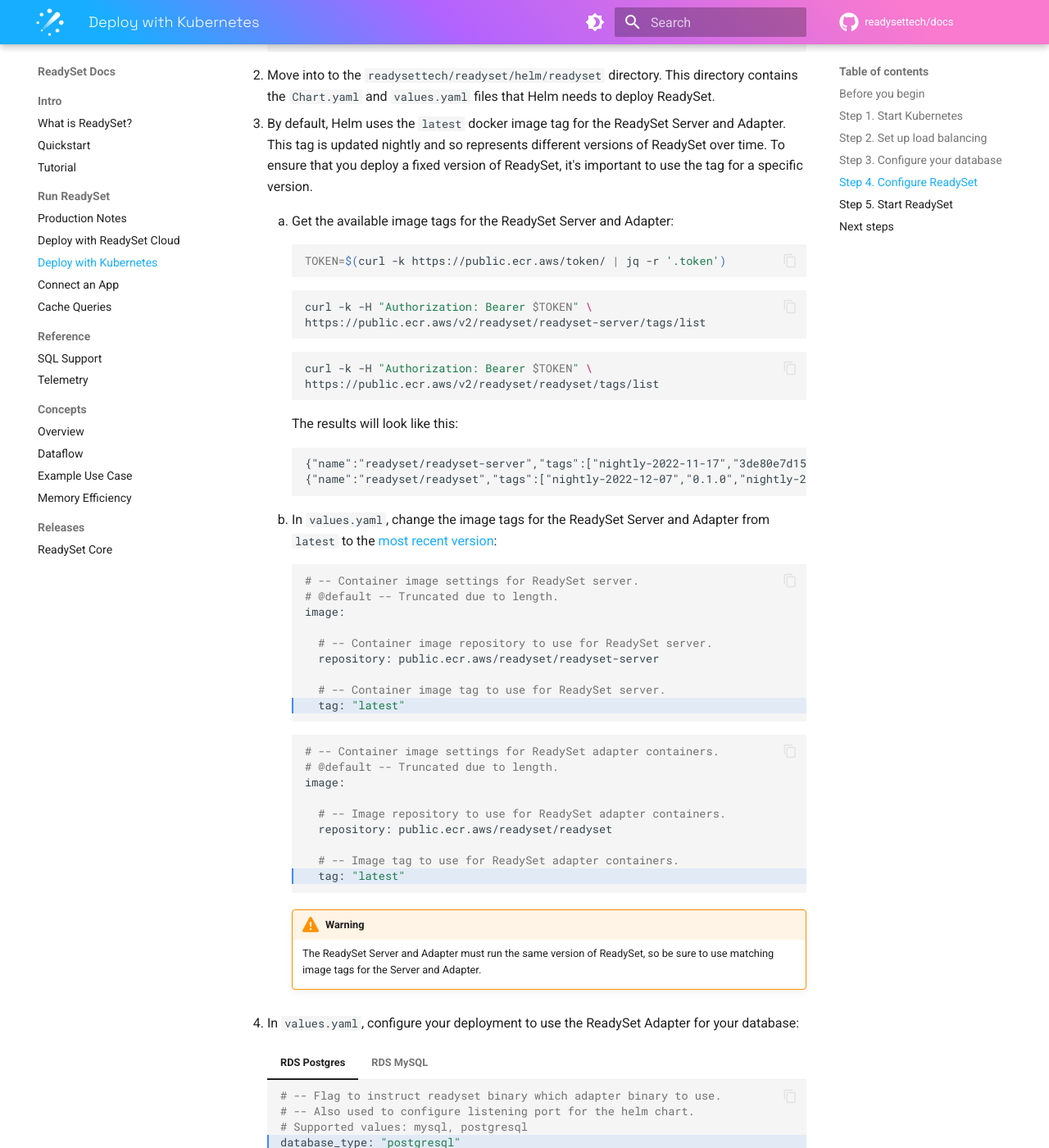
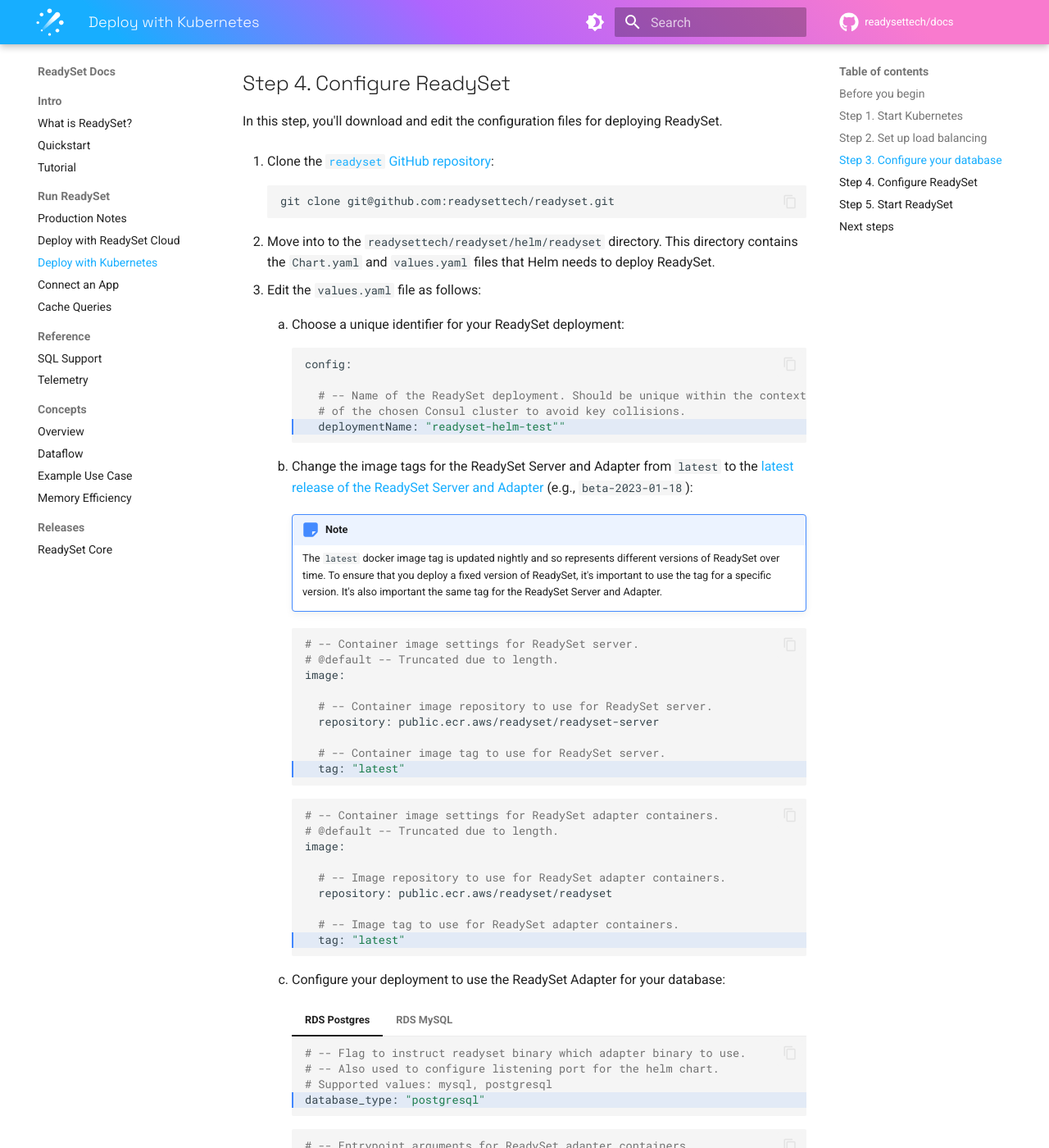
Before and after one commit to readysettech/docs-old, an MkDocs documentation site: the page built from docs/guides/deploy-readyset-kubernetes.md, in a window 1280 px wide and 1400 px high, scrolled down 7021 px. Shown: the whole window at 82% size. Built offline with MkDocs 1.6.1 and Material for MkDocs 9.7.7, drawn with Linux system fonts in a browser that asks for light colours; comment, search, counter and statistics services are not loaded; some of the changed text lies outside the part shown.

Commit message:
Update the helm tutorial
- Clarify how to find region of db
- Add note about needing to manually create a managed
  node group if cluster creation fails.
- Add step to specify a customer deployment name.
- Present edits to values.yaml as a single step.

Fixes: DOC-101
Fixes: DOC-102

````diff
--- a/docs/guides/deploy-readyset-kubernetes.md
+++ b/docs/guides/deploy-readyset-kubernetes.md
@@ -71,7 +71,7 @@
 2. Identify the region where your database is running:
 
     1. In the RDS Console, select your database.
-    2. Under **Summary**, note the region portion of **Region & AZ**.
+    2. Under **Summary**, note the region portion of **Region & AZ**. For example, `us-east-1` is the region portion of `us-east-1f`.
 
 3. From your local workstation, create a Kubernetes cluster, replacing the `<db-region` and `<db-subnet>` placeholders with the details from the previous steps:
 
@@ -90,12 +90,16 @@
     | -----| ------------------------------------ |
     | `--name` | The name of the cluster.  |
     | `--region` | The [region](https://docs.aws.amazon.com/AWSEC2/latest/UserGuide/using-regions-availability-zones.html) where your database is running and where you will run your EKS cluster. It is necessary to run your cluster in the same region as your database in order to have access to the same VPC. |
-    | `--nodegroup-name` | The name of the pool of nodes for the cluster. |
+    | `--nodegroup-name` | <p>The name of the node group for the cluster.</p><p>This node group should be created automatically along with the cluster. However, if cluster creation fails because a node group could not be created, you will need to [create a managed node group](https://docs.aws.amazon.com/eks/latest/userguide/create-managed-node-group.html) manually and reference it in the `--nodegroup-name` flag.</p> |
     | `--nodes` | <p>The number of nodes in the cluster.</p><p>3 is the minimum required for a simple ReadySet deployment of one ReadySet Server, one ReadySet Adapter, and one instance of Consul.</p> |
     | `--node-type` | <p>The [instance type](https://www.amazonaws.cn/en/ec2/instance-types/) to use for the nodes.</p><p>The `c5.2xlarge` type is fine for testing ReadySet; however, ReadySet is a memory-intensive application, so you should use memory-optimized instances (`r5.2xlarge` or larger) for production deployments.</p> |
     | `--vpc-private-subnets` | <p>The subnets of your database's VPC.</p><p>If you do not want to create the cluster in the same VPC as your database (e.g., you plan to set up [VPC peering](https://docs.aws.amazon.com/vpc/latest/userguide/vpc-peering.html) between Kubernetes and the database), remove this flag and `--node-private-networking`.   |
 
     Cluster provisioning usually takes between 10 and 15 minutes. Do not move on to the next step until you see a message like `[✔] EKS cluster "readyset" in "us-east-1" region is ready` and details about your cluster.
+
+    !!! tip
+
+        If cluster creation fails, you may need to [create a managed node group](https://docs.aws.amazon.com/eks/latest/userguide/create-managed-node-group.html) manually and reference it in the `--nodegroup-name` flag.
 
 3. Check that you can connect to the database from your EKS cluster.
 
@@ -529,40 +533,31 @@
 
 In this step, you'll download and edit the configuration files for deploying ReadySet.
 
-2. Clone the [`readyset` GitHub repository](https://github.com/readysettech/readyset):
+1. Clone the [`readyset` GitHub repository](https://github.com/readysettech/readyset):
 
     ``` sh
     git clone git@github.com:readysettech/readyset.git
     ```
 
-3. Move into to the `readysettech/readyset/helm/readyset` directory. This directory contains the `Chart.yaml` and `values.yaml` files that Helm needs to deploy ReadySet.
+1. Move into to the `readysettech/readyset/helm/readyset` directory. This directory contains the `Chart.yaml` and `values.yaml` files that Helm needs to deploy ReadySet.
 
-4. By default, Helm uses the `latest` docker image tag for the ReadySet Server and Adapter. This tag is updated nightly and so represents different versions of ReadySet over time. To ensure that you deploy a fixed version of ReadySet, it's important to use the tag for a specific version.
+1. Edit the `values.yaml` file as follows:
 
-    1. Get the available image tags for the ReadySet Server and Adapter:
+    1. Choose a unique identifier for your ReadySet deployment:
 
-        ``` sh
-        TOKEN=$(curl -k https://public.ecr.aws/token/ | jq -r '.token')
+        ``` sh hl_lines="5"
+        config:
+
+          # -- Name of the ReadySet deployment. Should be unique within the context
+          # of the chosen Consul cluster to avoid key collisions.
+          deploymentName: "readyset-helm-test""
         ```
 
-        ``` sh
-        curl -k -H "Authorization: Bearer $TOKEN" \
-        https://public.ecr.aws/v2/readyset/readyset-server/tags/list
-        ```
+    1. Change the image tags for the ReadySet Server and Adapter from `latest` to the [latest release of the ReadySet Server and Adapter](../releases/readyset-core.md#docker) (e.g., `beta-2023-01-18`):
 
-        ``` sh
-        curl -k -H "Authorization: Bearer $TOKEN" \
-        https://public.ecr.aws/v2/readyset/readyset/tags/list
-        ```
+        !!! note
 
-        The results will look like this:
-
-        ``` {.text .no-copy}
-        {"name":"readyset/readyset-server","tags":["nightly-2022-11-17","3de80e7d15f1dba1aa5817c78a78cbabb6cdbdc0","nightly-2022-11-04","b2a352d2085c83ac56fb5a5d75aaf96342dbc3c0","nightly-2022-11-03","nightly-2022-11-11","nightly-2022-11-29","nightly-2022-12-08.1","latest",...]}
-        {"name":"readyset/readyset","tags":["nightly-2022-12-07","0.1.0","nightly-2022-12-08.1","latest","nightly-2022-12-07.1","nightly-2022-12-06.2","nightly-2022-12-06.1","nightly-2022-12-08","beta-2022-12-07"]}
-        ```
-
-    2. In `values.yaml`, change the image tags for the ReadySet Server and Adapter from `latest` to the [most recent version](../releases/readyset-core.md):
+            The `latest` docker image tag is updated nightly and so represents different versions of ReadySet over time. To ensure that you deploy a fixed version of ReadySet, it's important to use the tag for a specific version. It's also important the same tag for the ReadySet Server and Adapter.
 
         ``` sh hl_lines="9"
         # -- Container image settings for ReadySet server.
@@ -588,98 +583,94 @@
           tag: "latest"
         ```
 
-        !!! warning
+    1. Configure your deployment to use the ReadySet Adapter for your database:
 
-            The ReadySet Server and Adapter must run the same version of ReadySet, so be sure to use matching image tags for the Server and Adapter.
+        === "RDS Postgres"
 
-5. In `values.yaml`, configure your deployment to use the ReadySet Adapter for your database:
+            ``` sh hl_lines="4"
+            # -- Flag to instruct readyset binary which adapter binary to use.
+            # -- Also used to configure listening port for the helm chart.
+            # Supported values: mysql, postgresql
+            database_type: "postgresql"
+            ```
 
-    === "RDS Postgres"
+            ``` sh hl_lines="3"
+            # -- Entrypoint arguments for ReadySet adapter containers.
+            # -- database-type possible values: mysql, postgresql
+            args: ["--prometheus-metrics", "--database-type", "postgresql"]
+            ```
 
-        ``` sh hl_lines="4"
-        # -- Flag to instruct readyset binary which adapter binary to use.
-        # -- Also used to configure listening port for the helm chart.
-        # Supported values: mysql, postgresql
-        database_type: "postgresql"
+        === "RDS MySQL"
+
+            ``` sh hl_lines="4"
+            # -- Flag to instruct readyset binary which adapter binary to use.
+            # -- Also used to configure listening port for the helm chart.
+            # Supported values: mysql, postgresql
+            database_type: "mysql"
+            ```
+
+            ``` sh hl_lines="3"
+            # -- Entrypoint arguments for ReadySet adapter containers.
+            # -- database-type possible values: mysql, postgresql
+            args: ["--prometheus-metrics", "--database-type", "mysql"]
+            ```
+
+    1. Change the storage size to be 2x the size of your database:
+
+        ``` sh hl_lines="10"
+        volumeClaimTemplates:
+        - metadata:
+            name: state
+          spec:
+            storageClassName: gp2
+            accessModes:
+              - ReadWriteOnce
+            resources:
+              requests:
+                storage: 250Gi
         ```
 
-        ``` sh hl_lines="3"
-        # -- Entrypoint arguments for ReadySet adapter containers.
-        # -- database-type possible values: mysql, postgresql
-        args: ["--prometheus-metrics", "--database-type", "postgresql"]
-        ```
+        !!! note
 
-    === "RDS MySQL"
+            The `values.yaml` file contains the CPU, memory, and storage specifications for the components of your deployment. The default values are suitable for testing purposes only. For production deployments, you'll need to substitute values that are appropriate for your database and workload. Please [reach out](mailto:info@readyset.io) to ReadySet for guidance.
 
-        ``` sh hl_lines="4"
-        # -- Flag to instruct readyset binary which adapter binary to use.
-        # -- Also used to configure listening port for the helm chart.
-        # Supported values: mysql, postgresql
-        database_type: "mysql"
-        ```
-
-        ``` sh hl_lines="3"
-        # -- Entrypoint arguments for ReadySet adapter containers.
-        # -- database-type possible values: mysql, postgresql
-        args: ["--prometheus-metrics", "--database-type", "mysql"]
-        ```
-
-6. In `values.yaml`, change the storage size to be 2x the size of your database:
-
-    ``` sh hl_lines="10"
-    volumeClaimTemplates:
-    - metadata:
-        name: state
-      spec:
-        storageClassName: gp2
-        accessModes:
-          - ReadWriteOnce
-        resources:
-          requests:
-            storage: 250Gi
-    ```
-
-    !!! note
-
-        The `values.yaml` file contains the CPU, memory, and storage specifications for the components of your deployment. The default values are suitable for testing purposes only. For production deployments, you'll need to substitute values that are appropriate for your database and workload. Please [reach out](mailto:info@readyset.io) to ReadySet for guidance.
-
-7. In `values.yaml`, set environment variables to disable verification of SSL certifications on the ReadySet Server and ReadySet adapter. This is necessary because ReadySet cannot currently verify Amazon's self-signed certificates.
-
-    ``` sh hl_lines="4"
-    # -- Static environment variables to be applied to ReadySet server containers.
-    extraEnvironmentVars:
-
-      DISABLE_UPSTREAM_SSL_VERIFICATION: "1"
-    ```
-
-    ``` sh hl_lines="4-5"
-    # -- Static environment variables applied to ReadySet adapter containers.
-    extraEnvironmentVars:
-
-      DISABLE_UPSTREAM_SSL_VERIFICATION: "1"
-    ```
-
-8. By default, ReadySet will replicate all data in the database specified in the ReadySet secret that you created earlier. If the queries you want to cache with ReadySet touch only specific tables in the database, you can set the `REPLICATION_TABLES` environment variable to restrict the replication scope accordingly:
-
-    === "RDS Postgres"
+    1. Set environment variables to disable verification of SSL certifications on the ReadySet Server and ReadySet adapter. This is necessary because ReadySet cannot currently verify Amazon's self-signed certificates.
 
         ``` sh hl_lines="4"
         # -- Static environment variables to be applied to ReadySet server containers.
         extraEnvironmentVars:
 
-          REPLICATION_TABLES: "<schmema>.<table>,<schmema>.<table>"
+          DISABLE_UPSTREAM_SSL_VERIFICATION: "1"
         ```
 
-        To replicate all tables in a schema, use `<schema>.*`.
-
-    === "RDS MySQL"
-
-        ``` sh hl_lines="4"
-        # -- Static environment variables to be applied to ReadySet server containers.
+        ``` sh hl_lines="4-5"
+        # -- Static environment variables applied to ReadySet adapter containers.
         extraEnvironmentVars:
 
-          REPLICATION_TABLES: "<database>.<table>,<database>.<table>"
+          DISABLE_UPSTREAM_SSL_VERIFICATION: "1"
         ```
+
+    1. By default, ReadySet will replicate all data in the database specified in the ReadySet secret that you created earlier. If the queries you want to cache with ReadySet touch only specific tables in the database, you can set the `REPLICATION_TABLES` environment variable to restrict the replication scope accordingly:
+
+        === "RDS Postgres"
+
+            ``` sh hl_lines="4"
+            # -- Static environment variables to be applied to ReadySet server containers.
+            extraEnvironmentVars:
+
+              REPLICATION_TABLES: "<schmema>.<table>,<schmema>.<table>"
+            ```
+
+            To replicate all tables in a schema, use `<schema>.*`.
+
+        === "RDS MySQL"
+
+            ``` sh hl_lines="4"
+            # -- Static environment variables to be applied to ReadySet server containers.
+            extraEnvironmentVars:
+
+              REPLICATION_TABLES: "<database>.<table>,<database>.<table>"
+            ```
 
 ## Step 5. Start ReadySet
 
````
